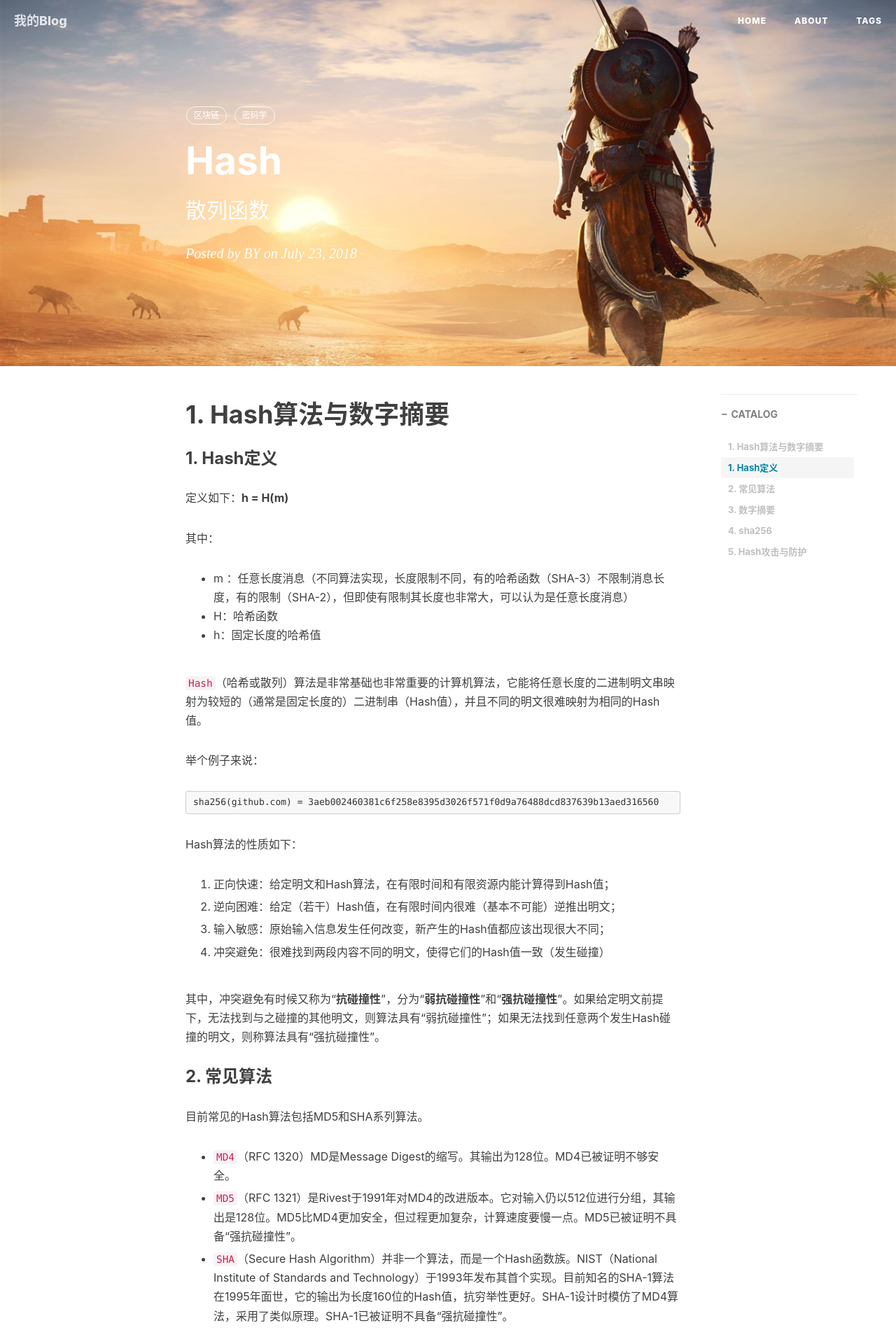
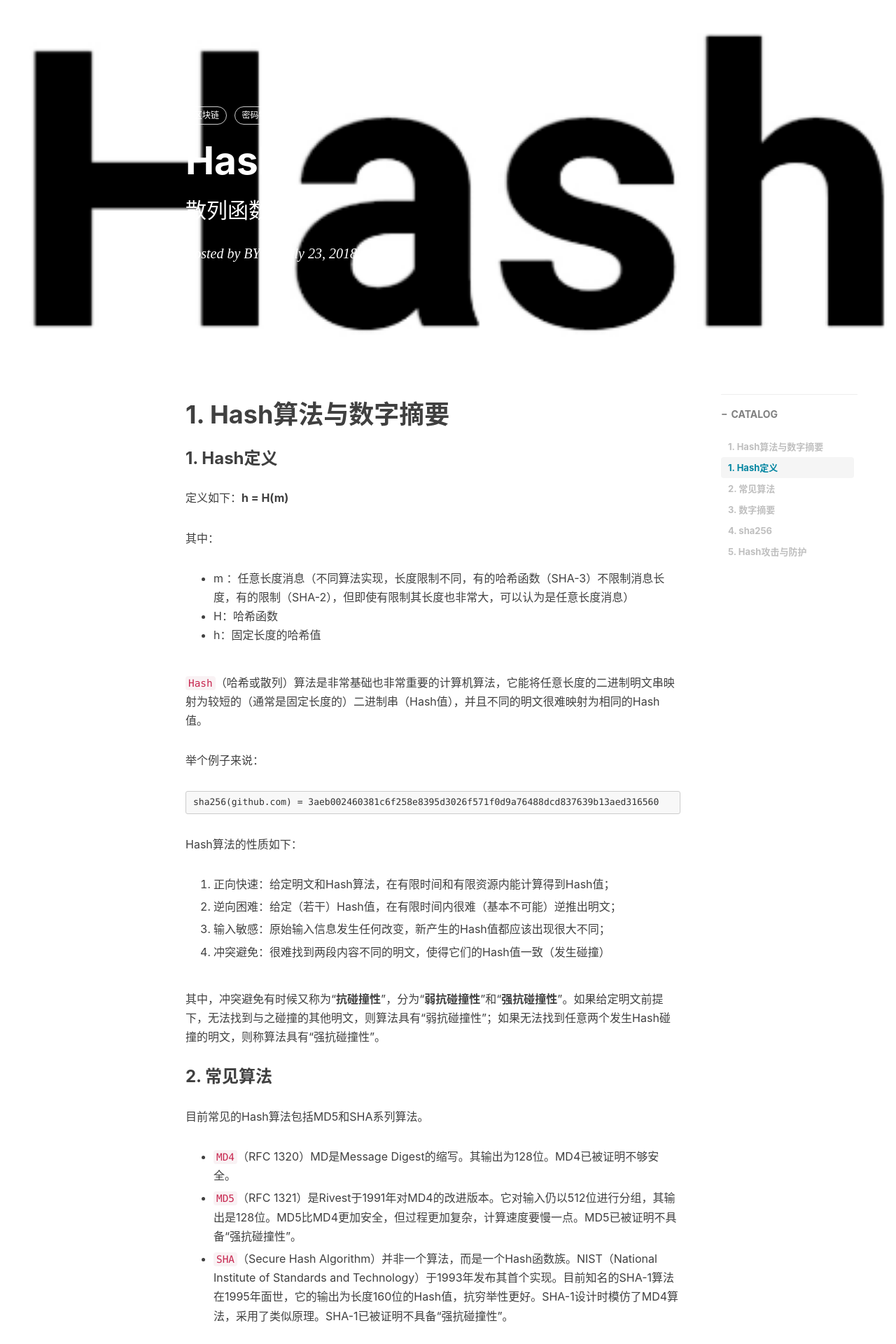
Before and after one commit to boenn/boenn.github.io, a Jekyll site: the page built from _posts/2018-07-23-Hash.md, in a window 1280 px wide. Shown: the top 1920 px of the page at 70% size. Built offline with Jekyll 4.4.1, drawn with Linux system fonts in a browser that asks for light colours; nearby versions of some CDN libraries; comment, search, counter and statistics services are not loaded.

Commit message:
Update 2018-07-23-Hash.md

```diff
--- a/_posts/2018-07-23-Hash.md
+++ b/_posts/2018-07-23-Hash.md
@@ -4,6 +4,7 @@ title:      Hash
 subtitle:   散列函数
 date:       2018-07-23
 author:     BY
+header-img: img/Hash.png
 catalog: true
 tags:
     - 区块链
```
